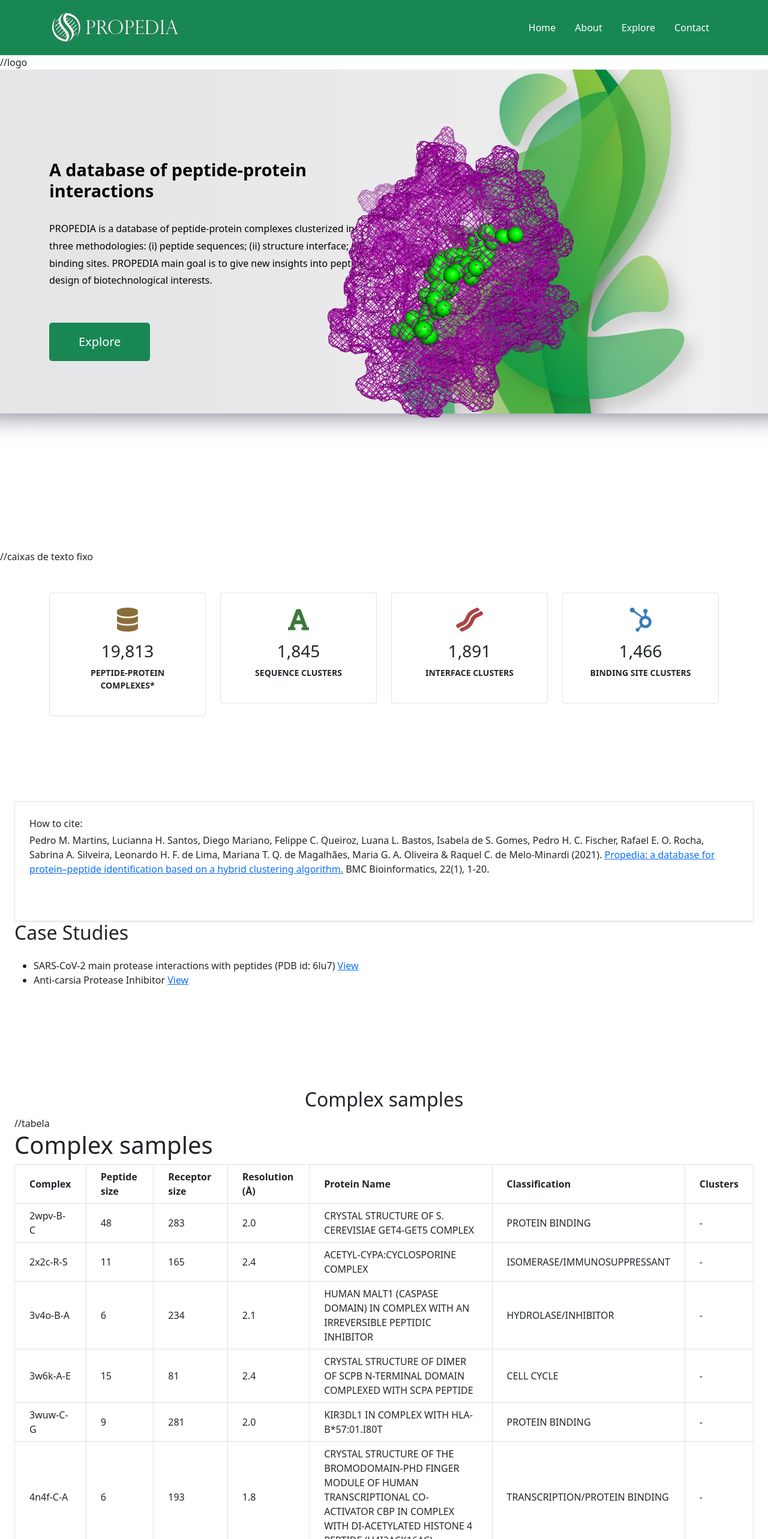
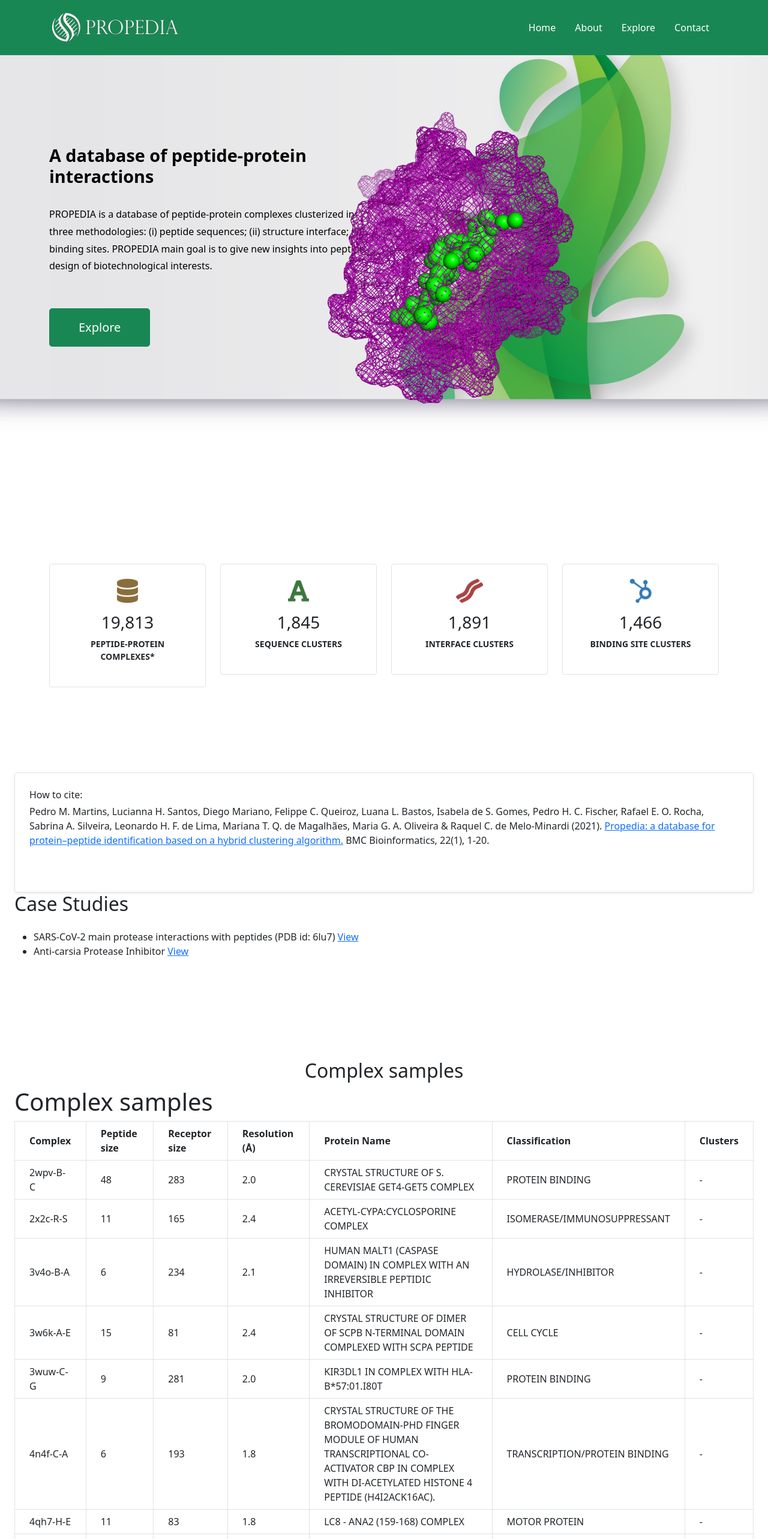
Before and after one commit to Enteirinho/propedia, a Next.js app: page / in a window 1280 px wide. Shown: the top 2566 px of the page at 60% size. Built offline with nearby package versions, Linux system fonts and the light colour scheme.

Commit message:
Update index.js

```diff
--- a/pages/index.js
+++ b/pages/index.js
@@ -1,7 +1,6 @@
 import Header from '../components/Header'
 import Footer from '../components/Footer'
 
-//Tabela exemplo.
 const sampleData = [
   { complex: '2wpv-B-C', peptideSize: 48, receptorSize: 283, resolution: 2.0, proteinName: 'CRYSTAL STRUCTURE OF S. CEREVISIAE GET4-GET5 COMPLEX', classification: 'PROTEIN BINDING', clusters: '' },
   { complex: '2x2c-R-S', peptideSize: 11, receptorSize: 165, resolution: 2.4, proteinName: 'ACETYL-CYPA:CYCLOSPORINE COMPLEX', classification: 'ISOMERASE/IMMUNOSUPPRESSANT', clusters: '' },
@@ -19,7 +18,7 @@ export default function Home() {
     <>
 
       <Header />
-      //logo
+
       <main>
         <section className="hero-section" style={{ position: 'relative', height: '100vh', overflow: 'hidden' }}>
           <img
@@ -52,7 +51,7 @@ export default function Home() {
             </div>
           </div>
         </section>
-      //caixas de texto fixo
+
         <div className="container my-5 h-" style={{minHeight: '300px'}}>
           <div className="row text-center">
             <div className="col-md-3 mb-4">
@@ -126,7 +125,7 @@ export default function Home() {
     </main>
     <section className="max-w-6xl mx-auto px-4 py-10">
   <h2 className="text-2xl font-bold mb-6 text-center">Complex samples</h2>
-//tabela
+
       <main className="p-8">
         <h1 className="text-2xl font-bold mb-6">Complex samples</h1>
         <div className="overflow-x-auto">
```
